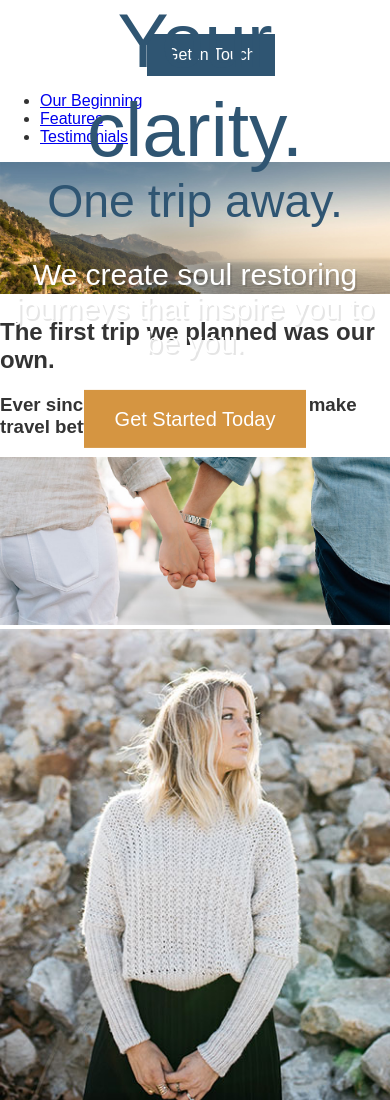
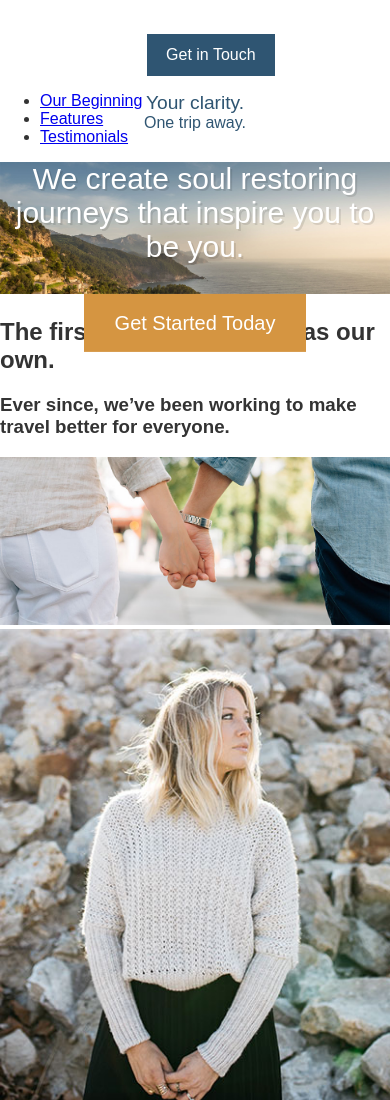
Before and after one commit to chrisco/ts, a website: page app/index.html in a window 390 px wide. Shown: the top 1100 px of the page. Drawn offline with Linux system fonts and the light colour scheme.

Commit message:
Mobile first, postcss-mixins, media queries, and CSS modified:   README.md new file:   app/assets/styles/base/_mixins.css modified:   app/assets/styles/modules/_large-hero.css modified:   app/assets/styles/styles.css modified:   app/temp/styles/styles.css modified:   gulp/tasks/styles.js modified:   package.json

```diff
--- /dev/null
+++ b/app/assets/styles/base/_mixins.css
@@ -0,0 +1,17 @@
+@define-mixin atSmall {
+  @media(min-width: 530px) {
+    @mixin-content;
+  }
+}
+
+@define-mixin atMedium {
+  @media(min-width: 800px) {
+    @mixin-content;
+  }
+}
+
+@define-mixin atLarge {
+  @media(min-width: 1200px) {
+    @mixin-content;
+  }
+}
--- a/app/assets/styles/modules/_large-hero.css
+++ b/app/assets/styles/modules/_large-hero.css
@@ -13,15 +13,39 @@
   &__title {
     font-weight: 300;
     color: $mainBlue;
-    font-size: 4.8rem;
     margin: 0;
+    font-size: 1.2rem;
+
+    @mixin atSmall {
+      font-size: 2rem;
+    }
+
+    @mixin atMedium {
+      font-size: 3.2rem;
+    }
+
+    @mixin atLarge {
+      font-size: 4.8rem;
+    }
   }
 
   &__subtitle {
     font-weight: 300;
     color: $mainBlue;
-    font-size: 2.9rem;
     margin: 0;
+    font-size: 1rem;
+
+    @mixin atSmall {
+      font-size: 1.3rem;
+    }
+
+    @mixin atMedium {
+      font-size: 2rem;
+    }
+
+    @mixin atLarge {
+      font-size: 2.9rem;
+    }
   }
 
   &__description {
--- a/app/assets/styles/styles.css
+++ b/app/assets/styles/styles.css
@@ -1,5 +1,6 @@
 @import "normalize-css";
 @import "base/_global";
 @import "base/_variables";
+@import "base/_mixins";
 @import "modules/_large-hero";
 @import "modules/_btn";
--- a/app/temp/styles/styles.css
+++ b/app/temp/styles/styles.css
@@ -429,15 +429,57 @@ img {
 .large-hero__title {
     font-weight: 300;
     color: #2f5572;
-    font-size: 4.8rem;
     margin: 0;
+    font-size: 1.2rem;
+}
+
+@media(min-width: 530px) {
+
+    .large-hero__title {
+        font-size: 2rem;
+    }
+}
+
+@media(min-width: 800px) {
+
+    .large-hero__title {
+        font-size: 3.2rem;
+    }
+}
+
+@media(min-width: 1200px) {
+
+    .large-hero__title {
+        font-size: 4.8rem;
+    }
 }
 
 .large-hero__subtitle {
     font-weight: 300;
     color: #2f5572;
-    font-size: 2.9rem;
     margin: 0;
+    font-size: 1rem;
+}
+
+@media(min-width: 530px) {
+
+    .large-hero__subtitle {
+        font-size: 1.3rem;
+    }
+}
+
+@media(min-width: 800px) {
+
+    .large-hero__subtitle {
+        font-size: 2rem;
+    }
+}
+
+@media(min-width: 1200px) {
+
+    .large-hero__subtitle {
+        font-size: 2.9rem;
+    }
 }
 
 .large-hero__description {
--- a/gulp/tasks/styles.js
+++ b/gulp/tasks/styles.js
@@ -4,10 +4,11 @@ const autoprefixer = require('autoprefixer');
 const cssVars = require('postcss-simple-vars');
 const cssNested = require('postcss-nested');
 const cssImport = require('postcss-import');
+const mixins = require('postcss-mixins');
 
 gulp.task('styles', () => {
   return gulp.src('./app/assets/styles/styles.css')
-    .pipe(postcss([cssImport, cssNested, cssVars, autoprefixer]))
+    .pipe(postcss([cssImport, mixins, cssNested, cssVars, autoprefixer]))
     .on('error', function (errorInfo) {
       console.log(errorInfo.toString());
       this.emit('end');
--- a/package.json
+++ b/package.json
@@ -33,6 +33,7 @@
     "gulp-watch": "^4.3.10",
     "normalize-css": "^2.3.1",
     "postcss-import": "^8.2.0",
+    "postcss-mixins": "^5.4.0",
     "postcss-nested": "^1.0.0",
     "postcss-simple-vars": "^3.0.0"
   }
```
Also changed, not shown: README.md.
